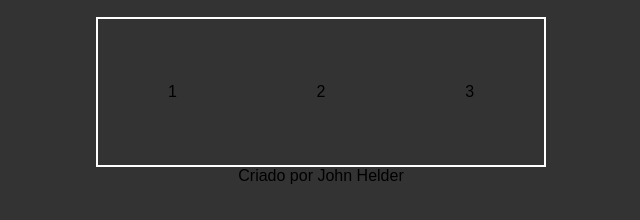
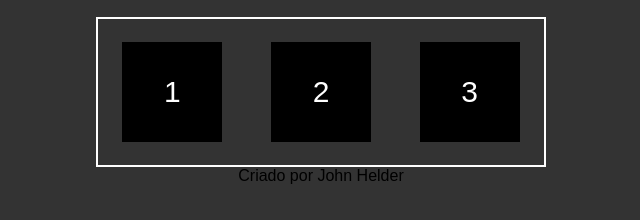
Before and after one commit to Johnhelder/arrastaesolta, a plain HTML site: page index.html in a window 1280 px wide. Shown: the part 338-558 px from the top of the page, without its empty margins (319-959 px from the left). Drawn offline with Linux system fonts and the light colour scheme.

Commit message:
Estilizando os itens da área neutra

```diff
--- a/assets/css/style.css
+++ b/assets/css/style.css
@@ -27,3 +27,15 @@ h1 {
   align-items: center;
   border: 2px solid #FFF;
 }
+
+.item {
+  width: 100px;
+  height: 100px;
+  background-color: #000;
+  color: #FFF;
+  font-size: 30px;
+  display: flex;
+  justify-content: center;
+  align-items: center;
+  cursor: pointer;
+}
```
